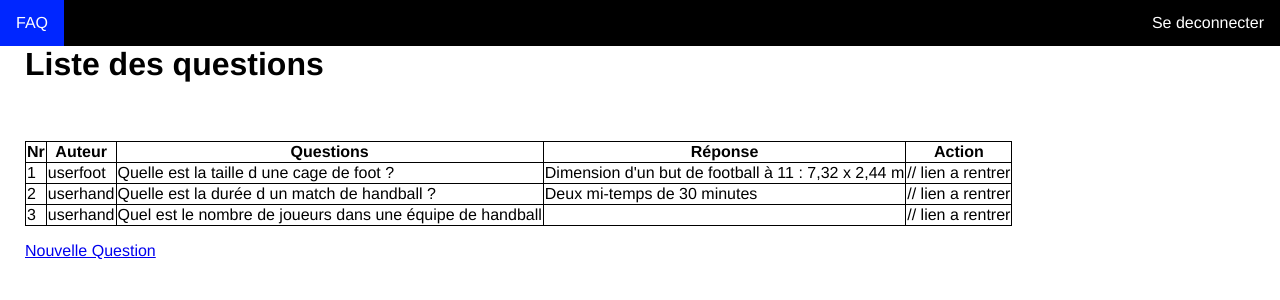
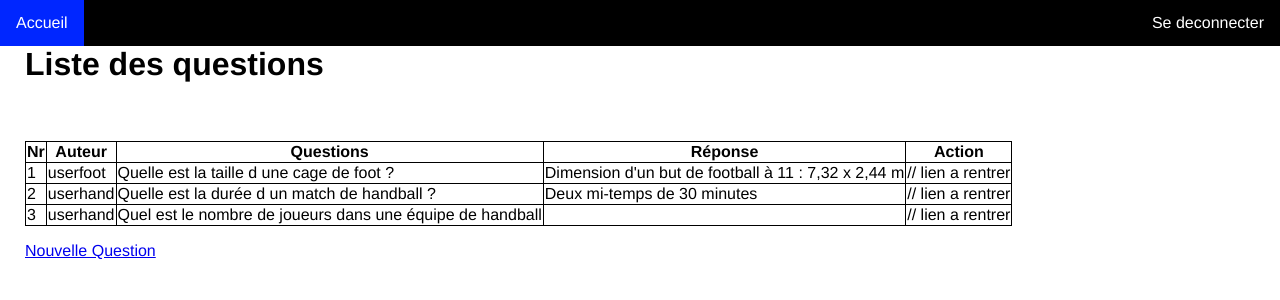
Before and after one commit to zkroz1ent/M2L, a PHP site: page /Liste_des_questions.php in a window 1280 px wide. Shown: the top 300 px of the page. Run offline with PHP 8.4, Linux system fonts and the light colour scheme.

Commit message:
modifnavbar acc

```diff
--- a/Liste_des_questions.php
+++ b/Liste_des_questions.php
@@ -8,7 +8,7 @@
 </head>
 <body>
 <ul>
-        <li><a class="active" href="Liste_des_questions.php">FAQ</a></li>
+        <li><a href="Page_accueil.php">Accueil</a></li>
         <li class="right" ><a href="Deconnexion.php">Se deconnecter</a></li>
 
 </ul>
--- a/Page_accueil.php
+++ b/Page_accueil.php
@@ -8,7 +8,7 @@
 </head>
 <body>
     <ul>
-        <li><a href="Page_accueil.php">Accueil</a></li>
+        <li><a class="active" href="Page_accueil.php">Accueil</a></li>
         <li class="right"><a href="Inscription.php">S'inscrire</a></li>
         <li class="right"><a href="Connexion.php">Se connecter</a></li>
 
```
